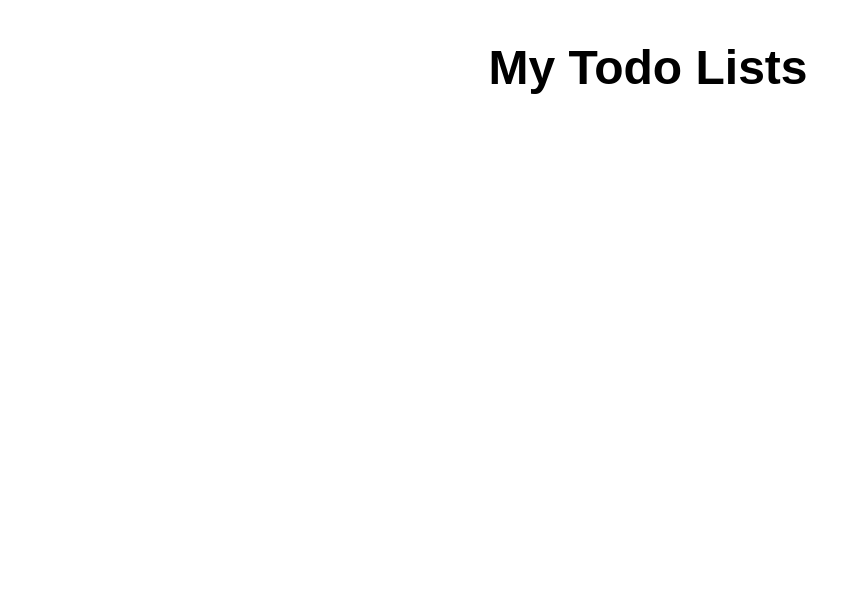
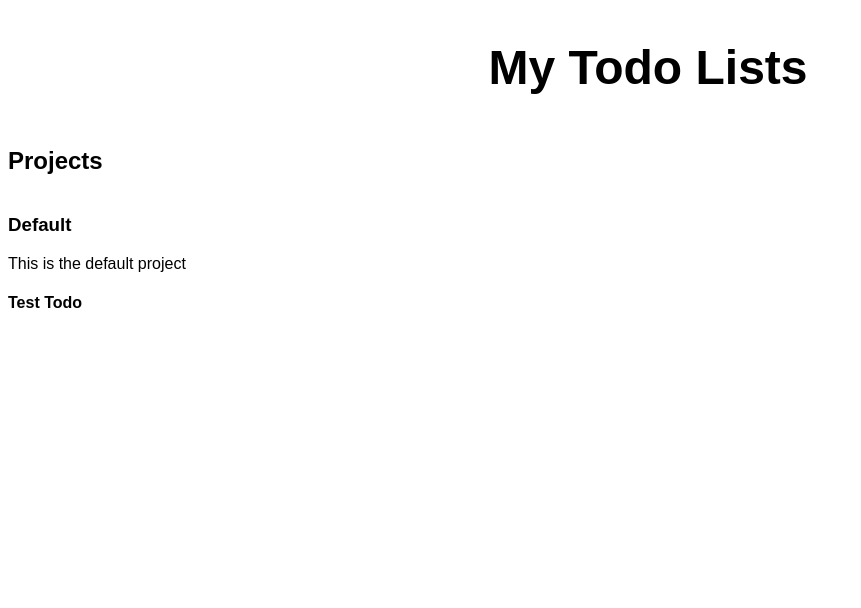
Before and after one commit to Locklear904/odin-todolist, a website built with webpack: page src/index.html in a window 1280 px wide. Shown: the whole page, without its empty margins (0-861 px from the left). Built offline with nearby package versions, Linux system fonts and the light colour scheme.

Commit message:
Build Sidebar Display Functions
Create functions used to display projects and their contained
todo lists on the sidebar.

```diff
--- a/src/index.html
+++ b/src/index.html
@@ -11,7 +11,9 @@
             <h1>My Todo Lists</h1>
         </header>
         <div id="sidebar">
-
+            <div id="projectsList">
+                <h2>Projects</h2>
+            </div>
         </div>
         <main>
 
--- a/src/scripts/index.js
+++ b/src/scripts/index.js
@@ -1,25 +1,66 @@
 import '../style.css';
-
-const projects = [];
 
 class Project {
     constructor(title = "Default", description = "") {
         this.title = title;
         this.description = description;
+        this.todos = [];
     }
 }
 
 class Todo extends Project {
     constructor(title, description = "", dueDate, priority = 1, notes = "") {
-        super(title);
-        super(description);
+        super(title, description);
         this.dueDate = dueDate;
         this.priority = priority;
         this.notes = notes;
     }
 }
 
-const defaultProject = [];
+//Setup defaults
+const projects = [];
+const defaultProject = new Project("Default", "This is the default project");
 const defaultTodo = new Todo("Test Todo", "Test Description", "Today", 1, "Notes");
 projects.push(defaultProject);
-defaultProject.push(defaultTodo);
+defaultProject.todos.push(defaultTodo);
+
+
+const sidebar = document.querySelector('#sidebar');
+
+function displaySidebarTodos(project, projectDiv) {
+    project.todos.forEach((todo) => {
+        let todoDiv = document.createElement('div');
+        todoDiv.setAttribute('class', 'sideTodoDiv');
+        projectDiv.appendChild(todoDiv);
+        let todoTitle = document.createElement('h4');
+        todoTitle.textContent = todo.title;
+        todoTitle.setAttribute('class', 'sideTodoTitle');
+        todoDiv.appendChild(todoTitle);
+    });
+}
+
+function displaySidebarProjects(projects) {
+    projects.forEach((project) => {
+        //Populates projects
+        let projectDiv = document.createElement('div');
+        projectDiv.setAttribute('class', 'sideProjectDiv');
+        sidebar.appendChild(projectDiv);
+        let projectTitle = document.createElement('h3');
+        projectTitle.textContent = project.title;
+        projectTitle.setAttribute('class', 'sideProjectTitle');
+        projectDiv.appendChild(projectTitle);
+        let projectDescription = document.createElement('p');
+        projectDescription.setAttribute('class', 'sideProjectDescription');
+        projectDescription.textContent = project.description;
+        projectDiv.appendChild(projectDescription);
+        //Populates todos
+        displaySidebarTodos(project, projectDiv);
+    });
+}
+
+displaySidebarProjects(projects);
+
+// function displaySidebar() {
+//     displaySidebarProjects(projects);
+//     displaySidebarTodos(projects)
+// }
--- a/src/style.css
+++ b/src/style.css
@@ -27,3 +27,8 @@ main {
     grid-row: 2 / 3;
     grid-column: 1 / 2;
 }
+
+#projectsList {
+    display: flex;
+    flex-direction: column;
+}
```
Also changed, not shown: dist/index.html, dist/main.js.
